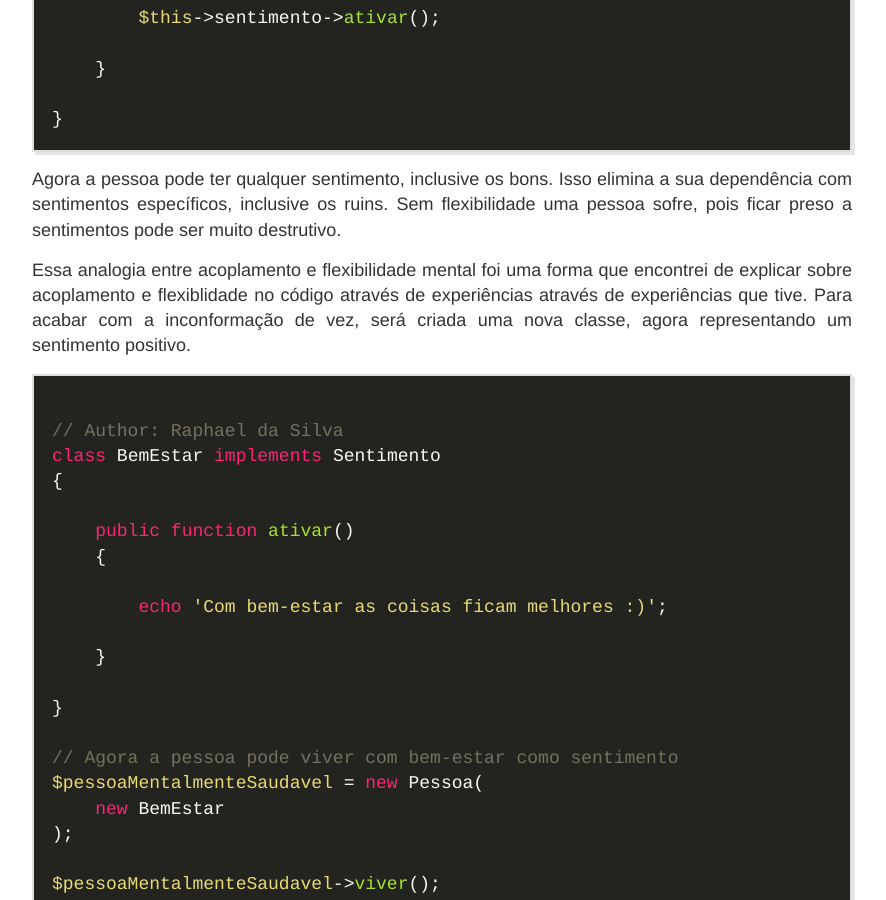
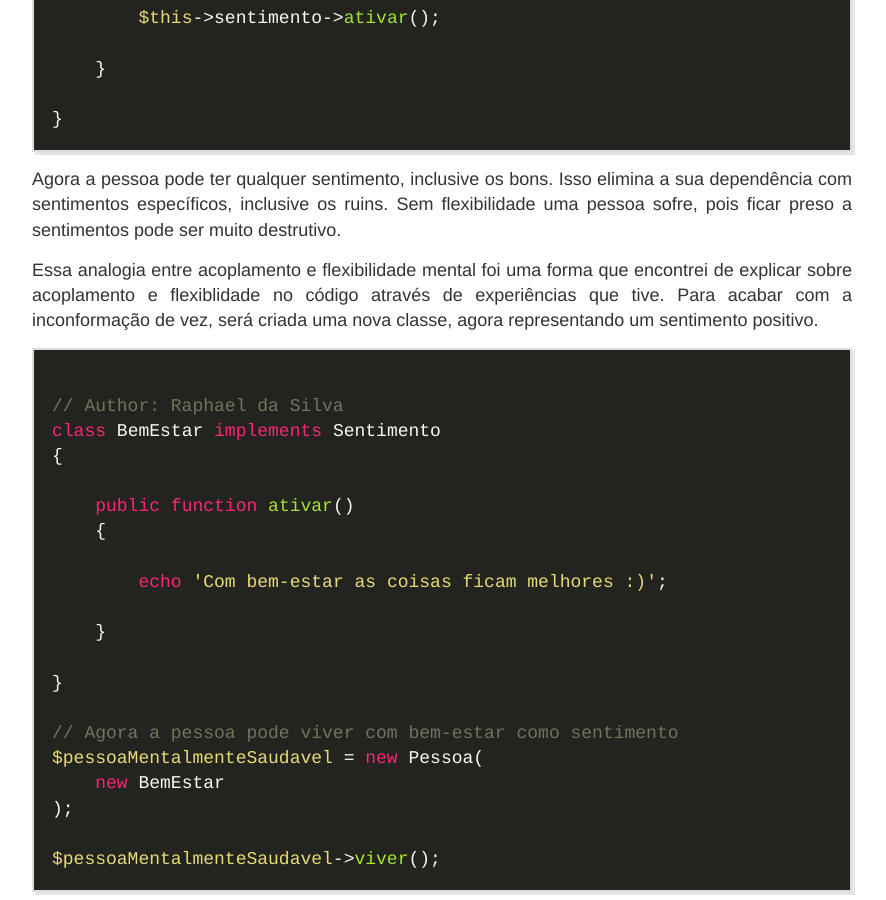
Before and after one commit to raphael-da-silva/raphael-da-silva.github.io, a Jekyll site: the page built from _posts/2020-08-04-explicando-o-acoplamento.md, in a window 1280 px wide and 900 px high, scrolled down 2268 px. Shown: the whole window, without its empty margins (198-1084 px from the left). Built offline with Jekyll 4.4.1, drawn with Linux system fonts in a browser that asks for light colours; nearby versions of some CDN libraries.

Commit message:
Correção

````diff
--- a/_posts/2020-08-04-explicando-o-acoplamento.md
+++ b/_posts/2020-08-04-explicando-o-acoplamento.md
@@ -83,7 +83,7 @@ class Pessoa
 
 Agora a pessoa pode ter qualquer sentimento, inclusive os bons. Isso elimina a sua dependência com sentimentos específicos, inclusive os ruins. Sem flexibilidade uma pessoa sofre, pois ficar preso a sentimentos pode ser muito destrutivo.
 
-Essa analogia entre acoplamento e flexibilidade mental foi uma forma que encontrei de explicar sobre acoplamento e flexiblidade no código através de experiências através de experiências que tive. Para acabar com a inconformação de vez, será criada uma nova classe, agora representando um sentimento positivo.
+Essa analogia entre acoplamento e flexibilidade mental foi uma forma que encontrei de explicar sobre acoplamento e flexiblidade no código através de experiências que tive. Para acabar com a inconformação de vez, será criada uma nova classe, agora representando um sentimento positivo.
 
 ```php
 
````
